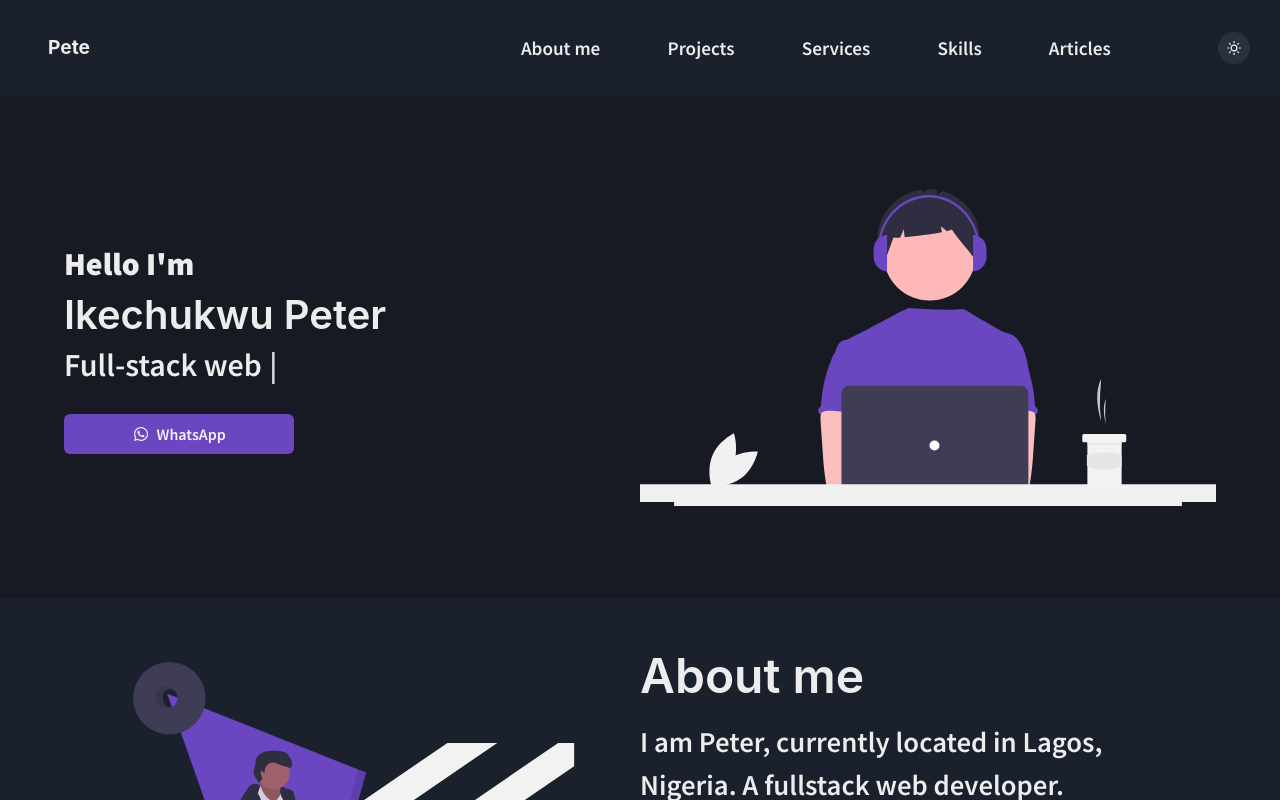
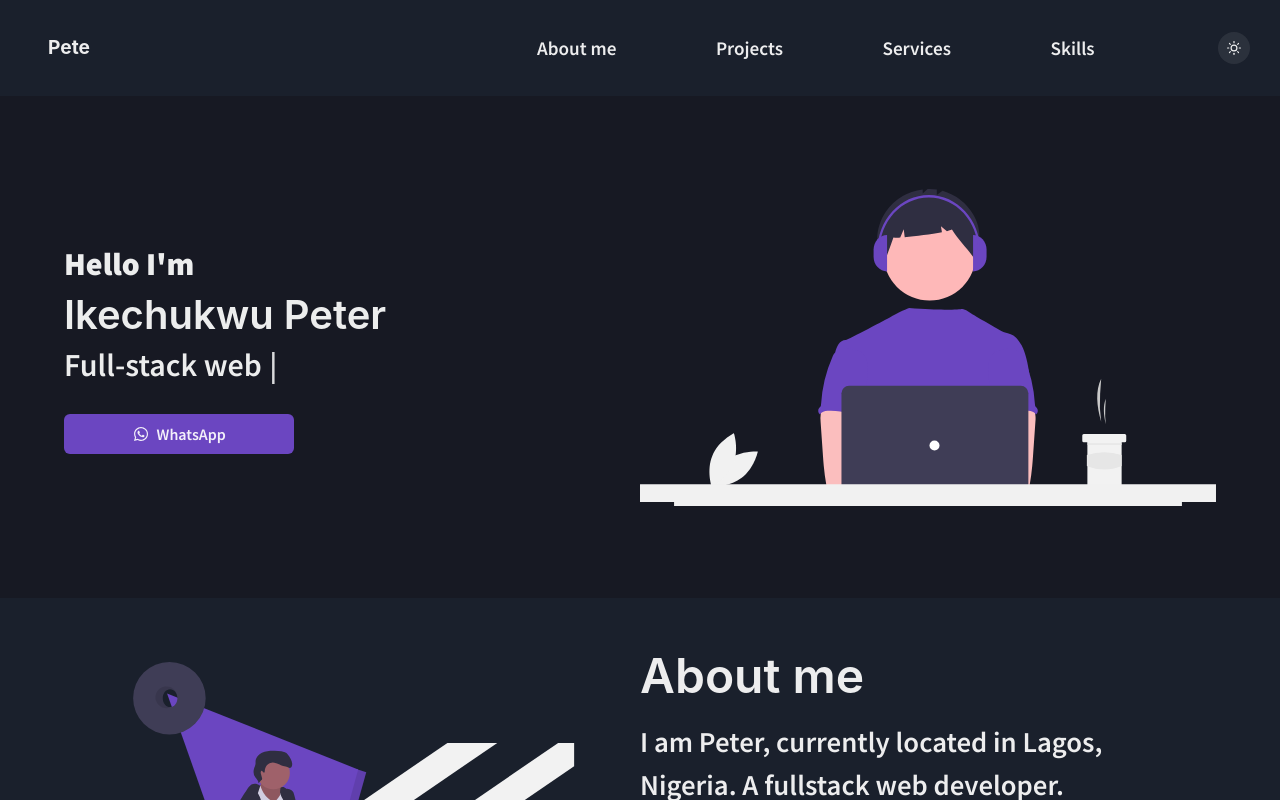
Before and after one commit to ikechukwu-peter/pete, a Next.js app: page / in a window 1280 px wide. Shown: the top 800 px of the page. Built offline with nearby package versions, Linux system fonts and the light colour scheme.

Commit message:
fix: closing on click for nav

```diff
--- a/components/About.js
+++ b/components/About.js
@@ -18,6 +18,7 @@ export default function About({
     return (
         <Box
             bg={darkBg}
+            id="#about"
         >
             <Flex fontFamily="Source Sans Pro"
                 justifyContent="space-around"
--- a/components/Contact.js
+++ b/components/Contact.js
@@ -83,6 +83,7 @@ export default function Contact({
     return (
         <Box
             bg={darkBg}
+            id="#contact"
         >
             <Flex fontFamily="Source Sans Pro"
                 justifyContent="space-around"
--- a/components/Footer.js
+++ b/components/Footer.js
@@ -14,6 +14,7 @@ export default function Introduction({
     return (
         <Box bg={footerBg}
             w="100vw"
+            id="#footer"
         >
             <Flex
                 justifyContent="center"
--- a/components/Header.js
+++ b/components/Header.js
@@ -1,4 +1,5 @@
 import Head from 'next/head'
+import { useRouter } from "next/router";
 import { useState } from 'react'
 import {
   Flex,
@@ -21,6 +22,7 @@ export default function Header({
   hamburgerNav,
   hoverBg,
   darkTextColor }) {
+
   const { colorMode, toggleColorMode } = useColorMode()
   const [display, changeDisplay] = useState("none")
 
@@ -39,8 +41,6 @@ export default function Header({
         alignItems="center"
         fontFamily="Source Sans Pro"
         fontWeight="600"
-
-
       >
         <Heading
           _hover={{ cursor: "pointer" }}
@@ -65,7 +65,8 @@ export default function Header({
           >
 
             <Link
-              href="#"
+
+              href="#about"
               px={"2rem", ".6rem", "1rem", "2rem"}
               py=".8rem"
               _hover={{
@@ -86,7 +87,7 @@ export default function Header({
               }}
             >About me</Link>
             <Link
-              href="#"
+              href="#projects"
               px={"2rem", ".6rem", "1rem", "2rem"}
               py=".8rem"
               _hover={{
@@ -124,7 +125,7 @@ export default function Header({
                 bg: "none",
                 border: "none"
               }}
-              href="#">Services</Link>
+              href="#services">Services</Link>
             <Link
               px={"2rem", ".6rem", "1rem", "2rem"}
               py=".8rem"
@@ -144,29 +145,8 @@ export default function Header({
                 bg: "none",
                 border: "none"
               }}
-              href="#">
+              href="#skills">
               Skills</Link>
-            <Link
-              px={"2rem", ".6rem", "1rem", "2rem"}
-              py=".8rem"
-              _hover={{
-                textDecor: "none",
-                bg: { hoverBg },
-                color: { headBg },
-                bg: "purple.500",
-              }}
-              _focus={{
-                textDecor: "none",
-                bg: "none",
-                border: "none"
-              }}
-              _active={{
-                textDecor: "none",
-                bg: "none",
-                border: "none"
-              }}
-              href="#">
-              Articles</Link>
           </Box>
           <Box
             mr={["1.4rem", "1.4rem", "1.4rem", ".1rem"]}
@@ -240,7 +220,7 @@ export default function Header({
             >
 
               <Link
-                href="#"
+                href="#about"
                 px={"2rem", ".6rem", "1rem", "2rem"}
                 py=".8rem"
                 _hover={{
@@ -259,9 +239,10 @@ export default function Header({
                   bg: "none",
                   border: "none"
                 }}
+                onClick={() => changeDisplay("none")}
               >About me</Link>
               <Link
-                href="#"
+                href="#projects"
                 px={"2rem", ".6rem", "1rem", "2rem"}
                 py=".8rem"
                 _hover={{
@@ -280,6 +261,7 @@ export default function Header({
                   bg: "none",
                   border: "none"
                 }}
+                onClick={() => changeDisplay("none")}
               >Projects</Link>
               <Link
                 px={"2rem", ".6rem", "1rem", "2rem"}
@@ -300,7 +282,9 @@ export default function Header({
                   bg: "none",
                   border: "none"
                 }}
-                href="#">Services</Link>
+                href="#services"
+                onClick={() => changeDisplay("none")}
+              >Services</Link>
               <Link
                 px={"2rem", ".6rem", "1rem", "2rem"}
                 py=".8rem"
@@ -320,29 +304,11 @@ export default function Header({
                   bg: "none",
                   border: "none"
                 }}
-                href="#">
+                href="#skills"
+                onClick={() => changeDisplay("none")}
+              >
                 Skills</Link>
-              <Link
-                px={"2rem", ".6rem", "1rem", "2rem"}
-                py=".8rem"
-                _hover={{
-                  textDecor: "none",
-                  bg: { hoverBg },
-                  color: { headBg },
-                  bg: "purple.500",
-                }}
-                _focus={{
-                  textDecor: "none",
-                  bg: "none",
-                  border: "none"
-                }}
-                _active={{
-                  textDecor: "none",
-                  bg: "none",
-                  border: "none"
-                }}
-                href="#">
-                Articles</Link>
+
             </Box>
           </Flex>
 
--- a/components/Introduction.js
+++ b/components/Introduction.js
@@ -20,6 +20,7 @@ export default function Introduction({
     return (
         <Box bg={lightBg}
             w="100vw"
+            id="#introduction"
         >
             <Flex
                 fontFamily="Source Sans Pro"
--- a/components/Projects.js
+++ b/components/Projects.js
@@ -25,6 +25,7 @@ export default function Projects({
             w="100vw"
             fontFamily="Source Sans Pro"
             color={lightTextColor}
+            id="#projects"
         >
             <Center
                 pt="4rem"
--- a/components/Services.js
+++ b/components/Services.js
@@ -21,6 +21,7 @@ export default function Services({
             w="100vw"
             fontFamily="Source Sans Pro"
             color={darkTextColor}
+            id="#services"
         >
             <Center
                 pt="4rem"
--- a/components/Skills.js
+++ b/components/Skills.js
@@ -24,6 +24,7 @@ export default function Skills({
             w="100vw"
             fontFamily="Source Sans Pro"
             color={lightTextColor}
+            id="#skills"
         >
 
             <Flex
```
